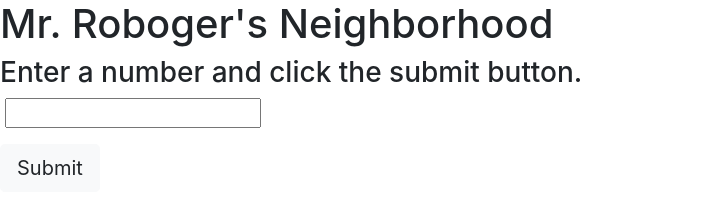
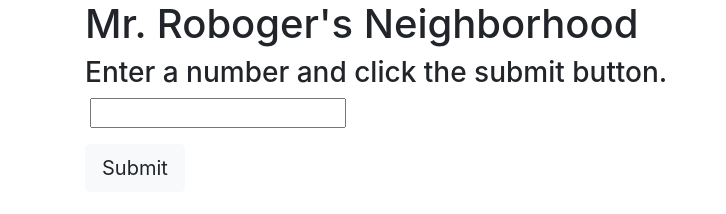
Before and after one commit to webquiza/epicodus_code_review_3, a plain HTML site: page index.html in a window 1280 px wide. Shown: the whole page, without its empty margins (0-726 px from the left). Drawn offline with Linux system fonts and the light colour scheme.

Commit message:
add bootstrap container, center, text and button class

```diff
--- a/index.html
+++ b/index.html
@@ -7,10 +7,10 @@
   <script src="js/scripts.js"></script>
   <title>Mr. Roboger's Neighborhood</title>
 </head>
-<body>
-  <div>
+<body class="container">
+  <div class="center">
 
-    <div>
+    <div class="text">
       <h1>Mr. Roboger's Neighborhood</h1>
       <h3>Enter a number and click the submit button.</h3>
     </div>
@@ -22,13 +22,13 @@
         <input id="input" type="number" min="0">
       </div>
 
-      <div>
+      <div class="button">
         <button class="btn btn-light btn-lg" type="submit">Submit</button>
       </div>
 
     </form>
 
-    <div>
+    <div class="text">
       <h4 id="userResults"></h4>
     </div>
 
```
